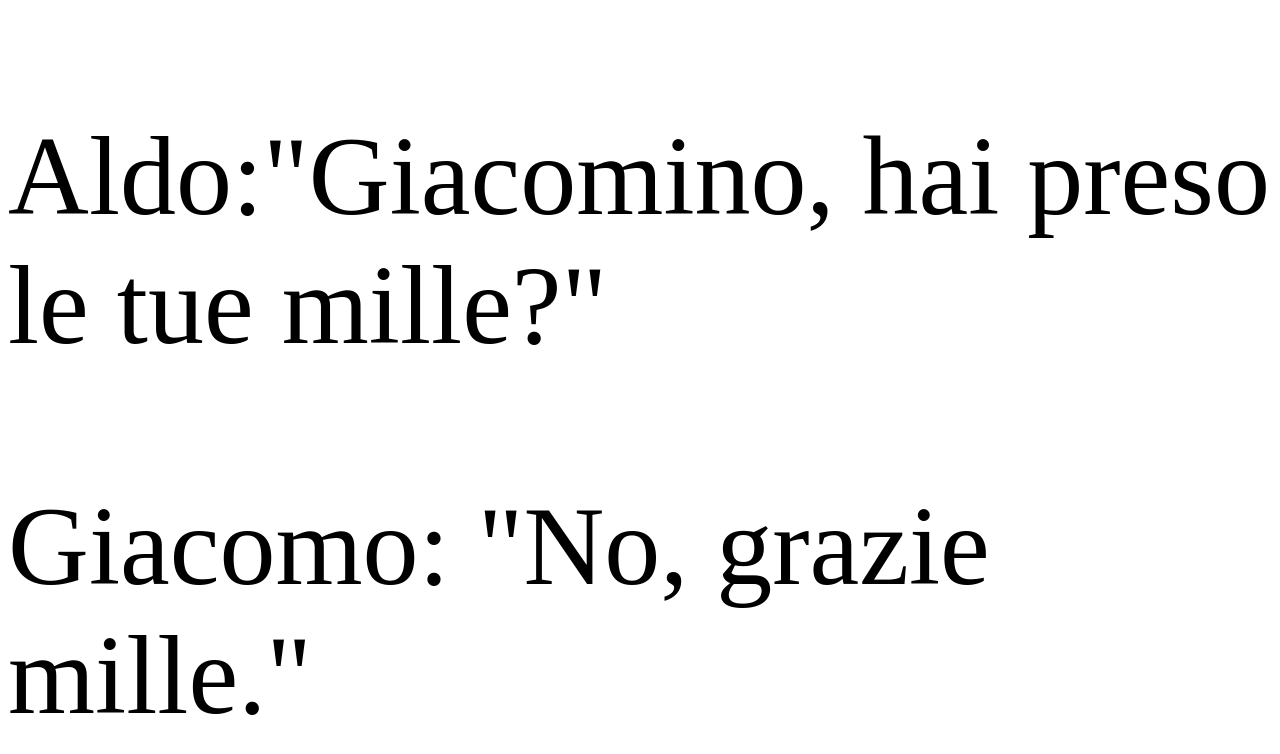
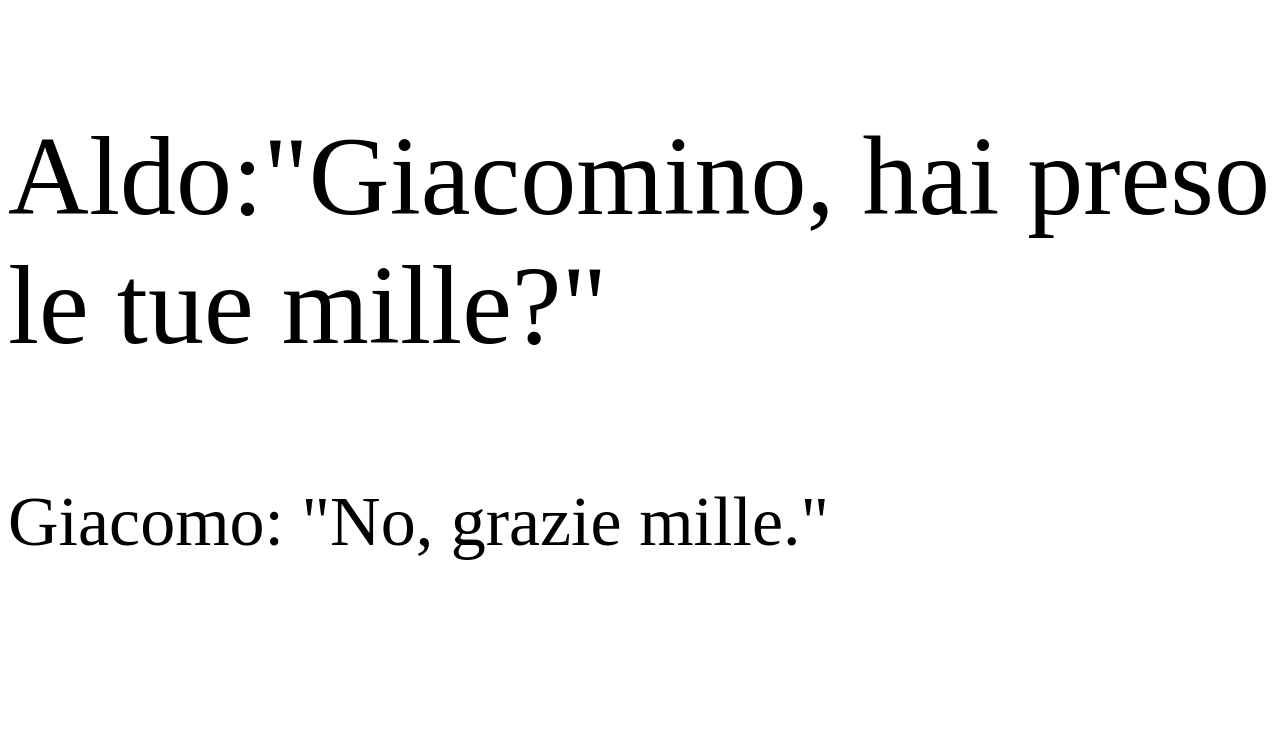
Before and after one commit to Svenez96/css-exercises-week2, a plain HTML site: page 3rd exercise/index.html in a window 1280 px wide. Drawn offline with Linux system fonts and the light colour scheme.

Commit message:
styled paragraphs

```diff
--- a/3rd exercise/style.css
+++ b/3rd exercise/style.css
@@ -1,11 +1,12 @@
+
 .container {
     font-size: 10px;
 }
 
-.container:first-child{
+p:first-child{
     font-size: 7rem;
 }
 
-.container:last-child{
+p:last-child{
     font-size: 7em;
 }
--- /dev/null
+++ b/5th exercise/root.css
@@ -0,0 +1,3 @@
+:root {
+    --primary-color:red;
+}
--- /dev/null
+++ b/5th exercise/style.css
@@ -0,0 +1,16 @@
+@import url(root.css);
+* {
+    color: var(--primary-color);
+}
+
+.container {
+    font-size: 10px;
+}
+
+.container:first-child{
+    font-size: 7rem;
+}
+
+.container:last-child{
+    font-size: 7em;
+}
```
Also changed, not shown: 5th exercise/index.html (added, +15 -0 lines).
